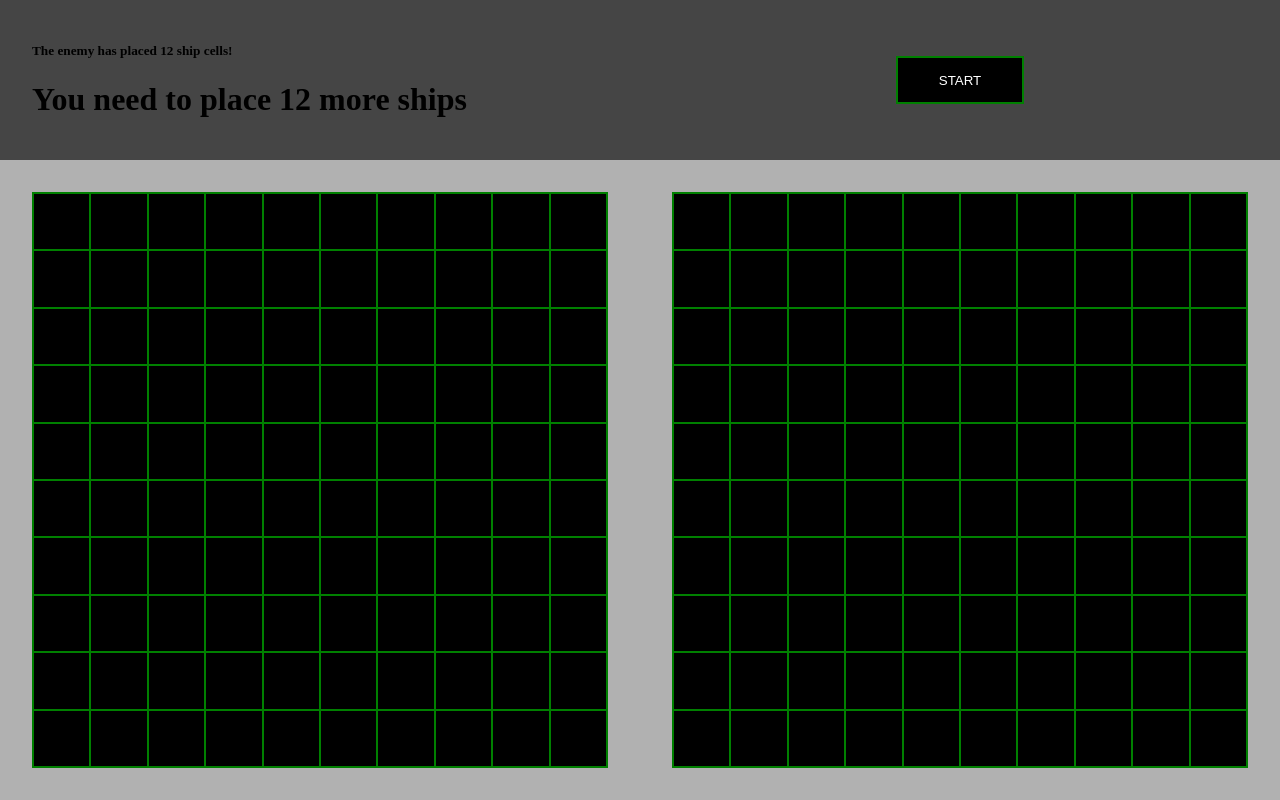
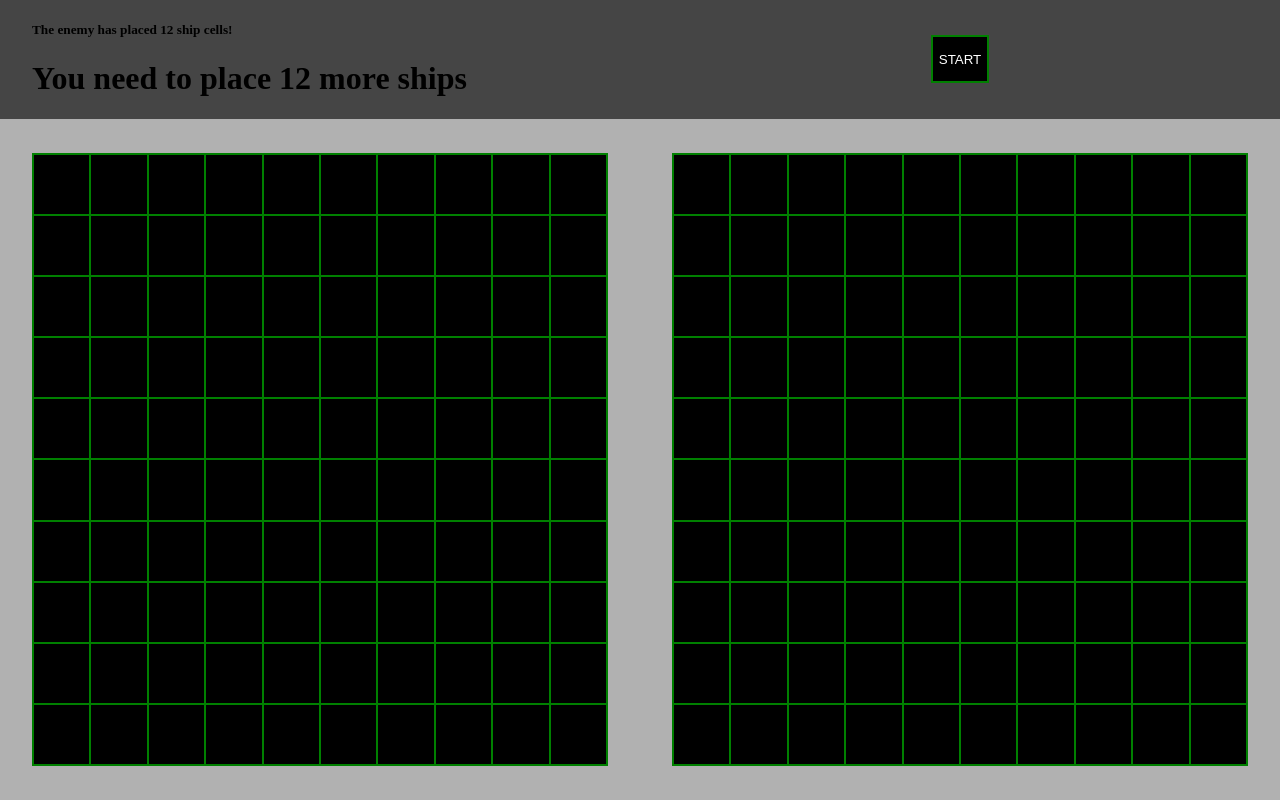
Before and after one commit to LucasELarson/battleship, a website built with webpack: page dist/index.html in a window 1280 px wide. Built offline with Linux system fonts and the light colour scheme.

Commit message:
changed display for better visibility on different devices

```diff
--- a/src/STYLES/style.css
+++ b/src/STYLES/style.css
@@ -1,9 +1,9 @@
-#container{
+#container {
    display: grid;
    height: 100vh;
    width: 100vw;
    background-color: rgb(177, 177, 177);
-   grid-template-rows: 1fr 2fr;
+   grid-template-rows: auto 3fr;
 }
 body{
    display: grid;
@@ -32,7 +32,7 @@ body{
 
 #start {
    height: 6vh;
-   width: 10vw;
+   width: auto;
    border-style: solid;
    border-radius: 0px;
    border-color: green;
@@ -51,15 +51,15 @@ body{
 
 #boards {
    display: grid;
-   grid-template-columns: 1fr 1fr;
+   grid-template-columns: repeat(auto-fit, minmax(300px, 1fr));
    align-items: center;
    justify-items: center;
 }
 
 .board-container {
    display: grid;
-   height: 45vw;
-   width: 45vw;
+   height: 90%;
+   width: 90%;
    margin: 5%;
    background-color: green;
 }
@@ -83,3 +83,8 @@ body{
 #missed{
    background-color: yellow;
 }
+
+td{
+   height: 5%;
+   width: 5%;
+}
```
Also changed, not shown: dist/main.css, dist/main.js.
